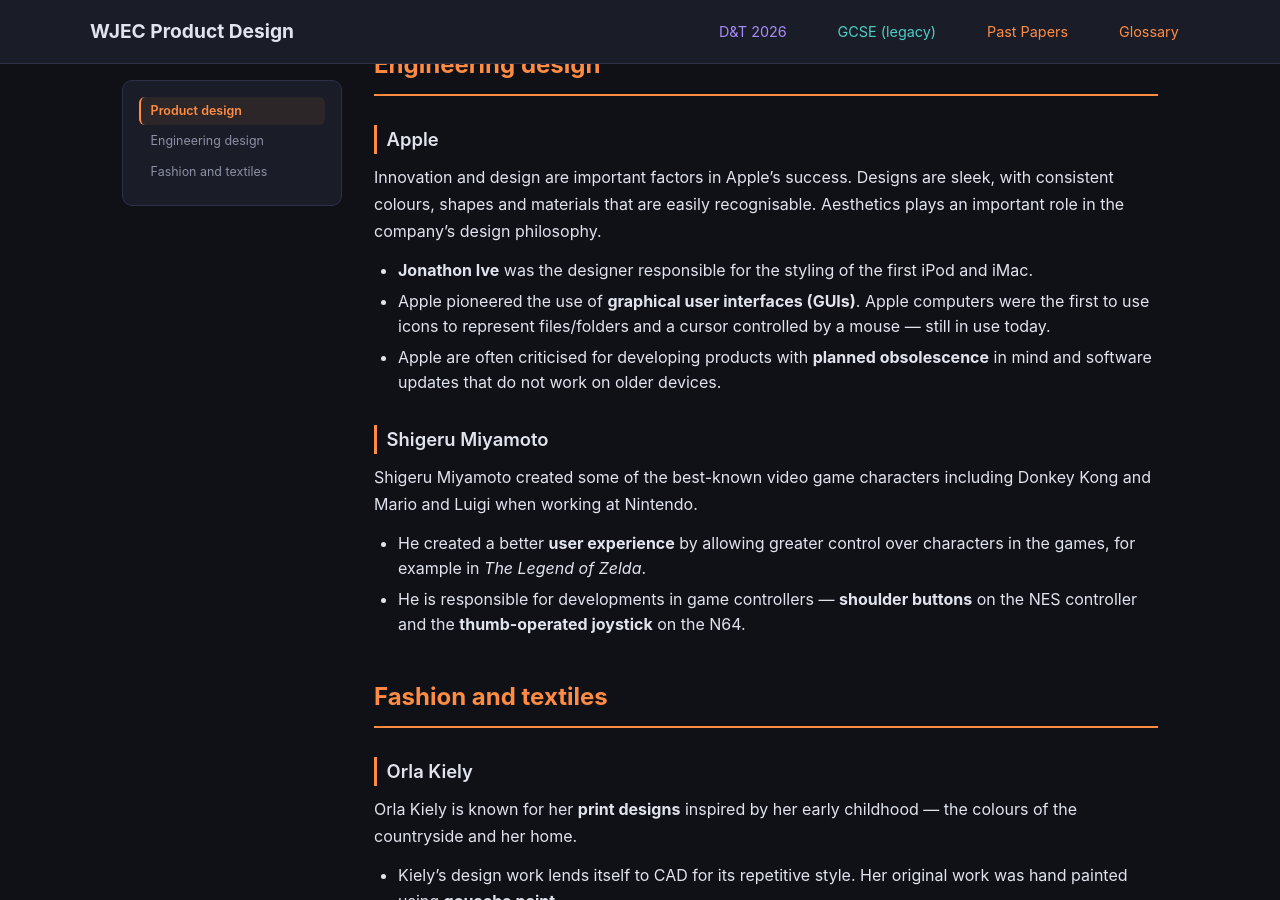
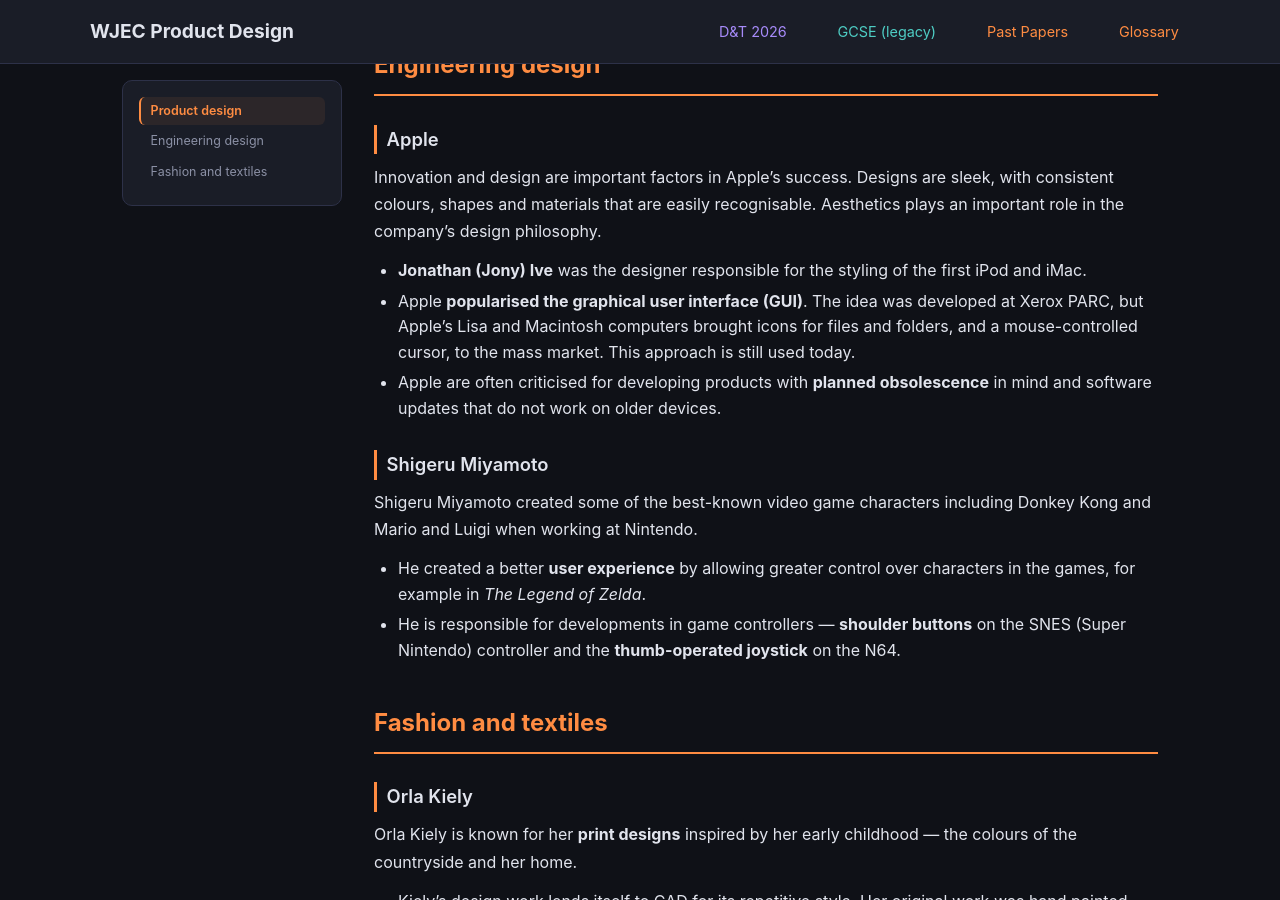
Before and after one commit to jase1979/pd, a Jekyll site: the page built from gcse/unit1/designers-and-companies/index.md, in a window 1280 px wide and 900 px high, scrolled down 1235 px. Built offline with Jekyll 4.4.1, drawn with Linux system fonts in a browser that asks for light colours.

Commit message:
fix(gcse/designers-and-companies): correct Jony Ive spelling, GUI history and SNES shoulder buttons
Co-Authored-By: Claude Opus 5.5 <noreply@anthropic.com>
Claude-Session: https://claude.ai/code/session_01DpfhjA9JZdn9Fs3Y2Cfuwh

```diff
--- a/gcse/unit1/designers-and-companies/index.md
+++ b/gcse/unit1/designers-and-companies/index.md
@@ -39,8 +39,8 @@ Welsh furniture designer Bethan Gray is known for using luxurious materials such
 
 Innovation and design are important factors in Apple's success. Designs are sleek, with consistent colours, shapes and materials that are easily recognisable. Aesthetics plays an important role in the company's design philosophy.
 
-- **Jonathon Ive** was the designer responsible for the styling of the first iPod and iMac.
-- Apple pioneered the use of **graphical user interfaces (GUIs)**. Apple computers were the first to use icons to represent files/folders and a cursor controlled by a mouse — still in use today.
+- **Jonathan (Jony) Ive** was the designer responsible for the styling of the first iPod and iMac.
+- Apple **popularised the graphical user interface (GUI)**. The idea was developed at Xerox PARC, but Apple's Lisa and Macintosh computers brought icons for files and folders, and a mouse-controlled cursor, to the mass market. This approach is still used today.
 - Apple are often criticised for developing products with **planned obsolescence** in mind and software updates that do not work on older devices.
 
 ### Shigeru Miyamoto
@@ -48,7 +48,7 @@ Innovation and design are important factors in Apple's success. Designs are slee
 Shigeru Miyamoto created some of the best-known video game characters including Donkey Kong and Mario and Luigi when working at Nintendo.
 
 - He created a better **user experience** by allowing greater control over characters in the games, for example in *The Legend of Zelda*.
-- He is responsible for developments in game controllers — **shoulder buttons** on the NES controller and the **thumb-operated joystick** on the N64.
+- He is responsible for developments in game controllers — **shoulder buttons** on the SNES (Super Nintendo) controller and the **thumb-operated joystick** on the N64.
 
 ## Fashion and textiles
 
```
